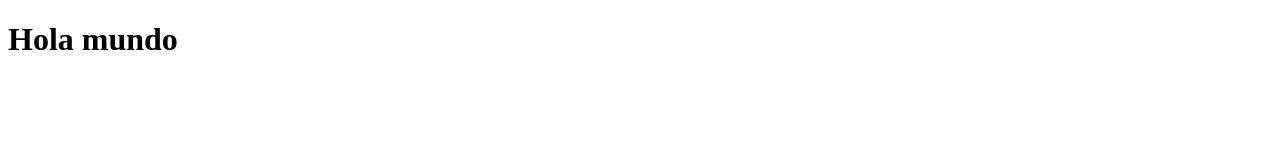
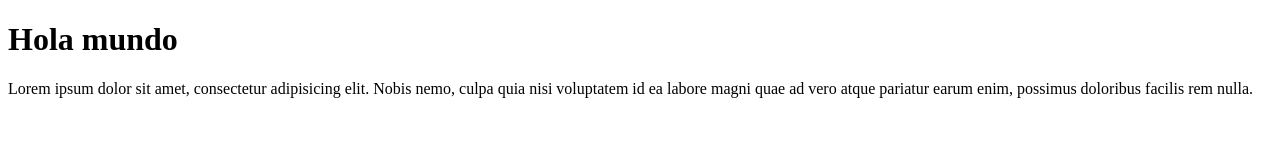
Before and after one commit to fpalorma/proyecto-falso-fp, a plain HTML site: page index.html in a window 1280 px wide. Drawn offline with Linux system fonts and the light colour scheme.

Commit message:
agregamos un lorem

```diff
--- a/index.html
+++ b/index.html
@@ -7,5 +7,6 @@
 </head>
 <body>
     <h1>Hola mundo</h1>
+    <p>Lorem ipsum dolor sit amet, consectetur adipisicing elit. Nobis nemo, culpa quia nisi voluptatem id ea labore magni quae ad vero atque pariatur earum enim, possimus doloribus facilis rem nulla.</p>
 </body>
 </html>
```
